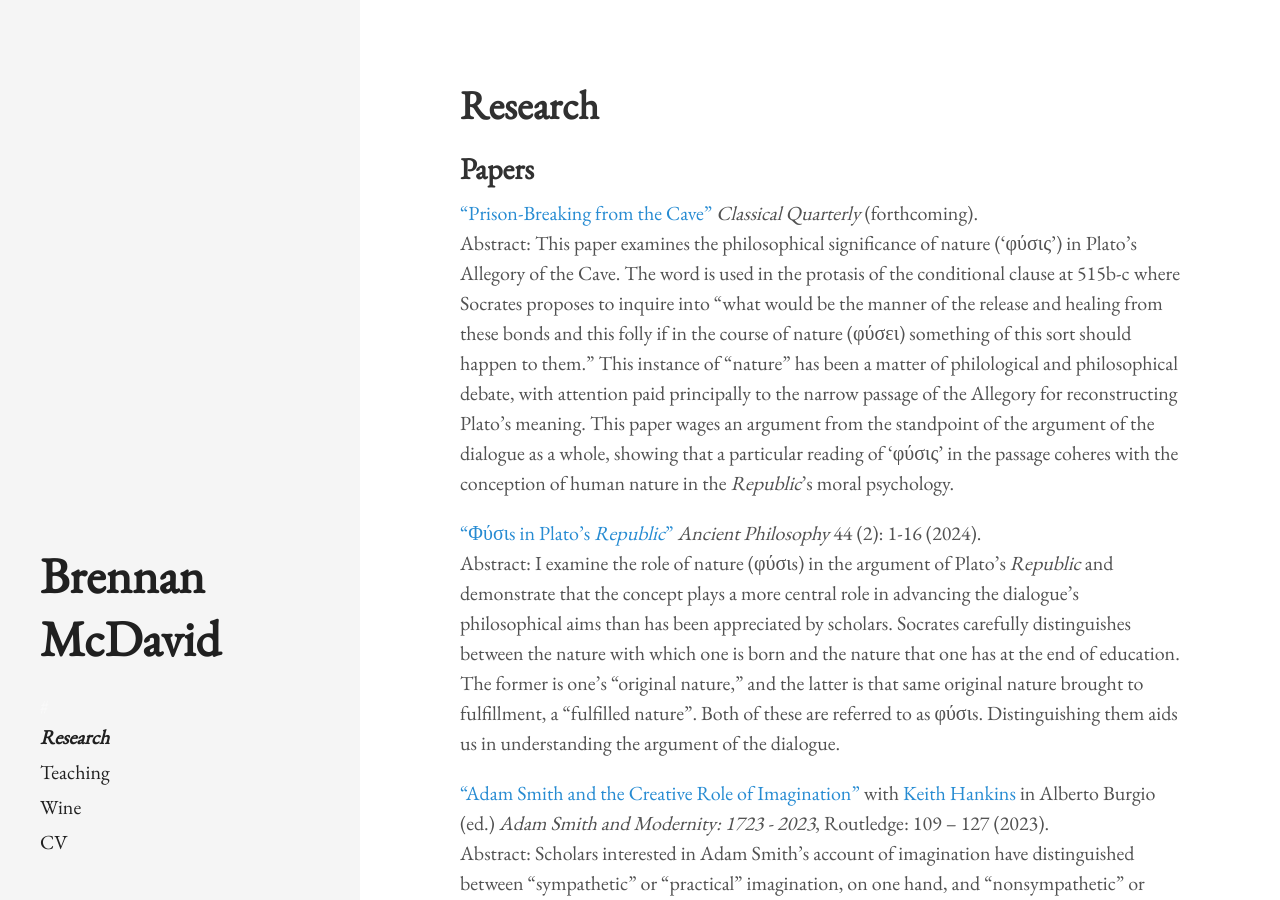
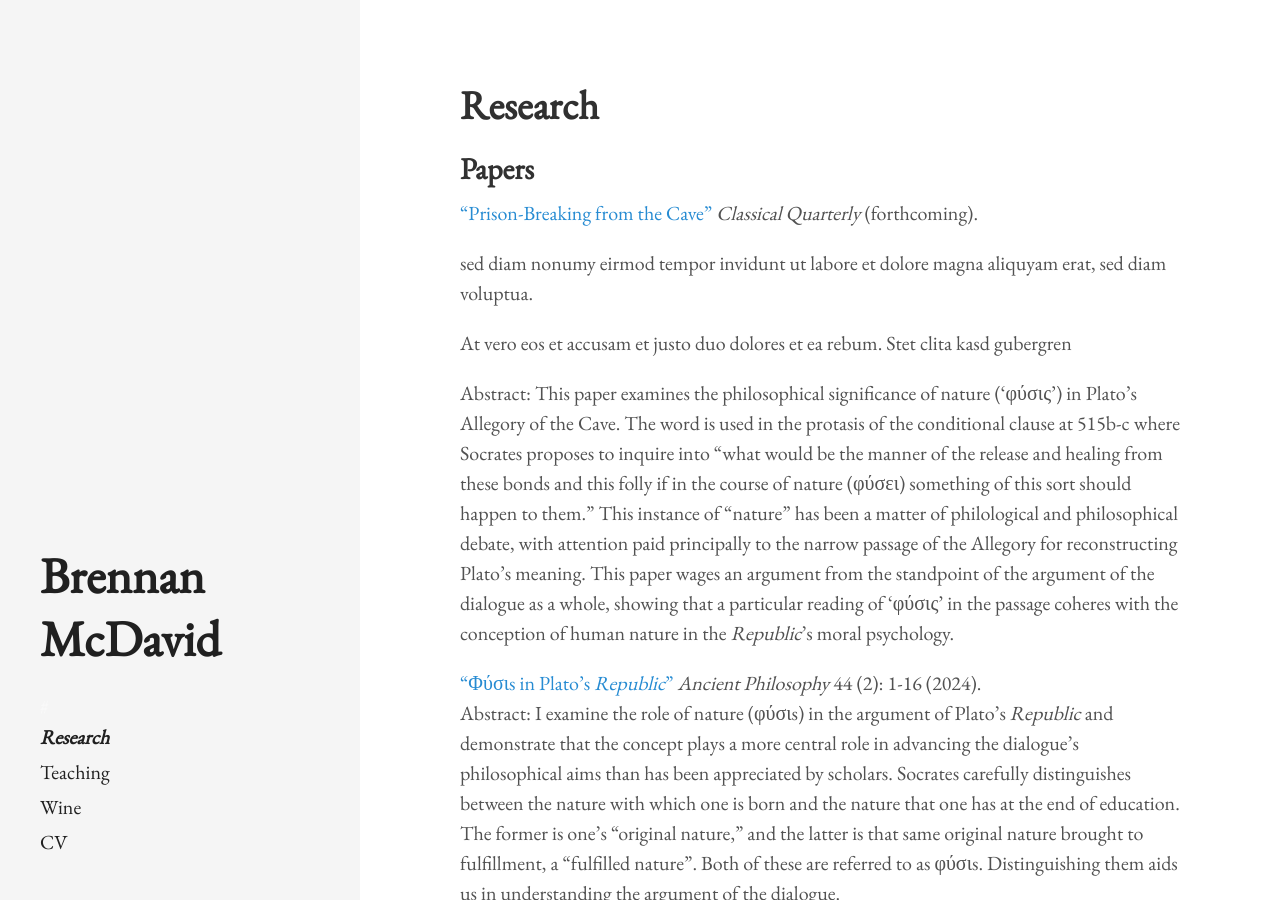
Before and after one commit to bkmcdavid/bkmcdavid.github.io, a Jekyll site: the page built from research.md, in a window 1280 px wide and 900 px high. Built offline with Jekyll 4.4.1, drawn with Linux system fonts in a browser that asks for light colours.

Commit message:
Update research.md
playing with more/less

```diff
--- a/research.md
+++ b/research.md
@@ -8,6 +8,10 @@
 ## Papers
 
 <a href="https://bkmcdavid.github.io/pdfs/Prison-BreakingCQ.pdf">"Prison-Breaking from the Cave"</a> <i>Classical Quarterly</i> (forthcoming). <br/>
+
+ <div class="m-more-less-content">
+    <p>sed diam nonumy eirmod tempor invidunt ut labore et dolore magna aliquyam erat, sed diam voluptua.</p><more /><p>At vero eos et accusam et justo duo dolores et ea rebum. Stet clita kasd gubergren</p>
+  </div>
 Abstract: This paper examines the philosophical significance of nature (‘φύσις’) in Plato’s Allegory of the Cave. The word is used in the protasis of the conditional clause at 515b-c where Socrates proposes to inquire into “what would be the manner of the release and healing from these bonds and this folly if in the course of nature (φύσει) something of this sort should happen to them.” This instance of “nature” has been a matter of philological and philosophical debate, with attention paid principally to the narrow passage of the Allegory for reconstructing Plato’s meaning. This paper wages an argument from the standpoint of the argument of the dialogue as a whole, showing that a particular reading of ‘φύσις’ in the passage coheres with the conception of human nature in the <i>Republic</i>’s moral psychology.
 
 <a href="https://bkmcdavid.github.io/pdfs/APfinal.pdf">"Φύσιs in Plato’s <i>Republic</i>"</a> <i>Ancient Philosophy</i> 44 (2): 1-16 (2024). <br/>
```
